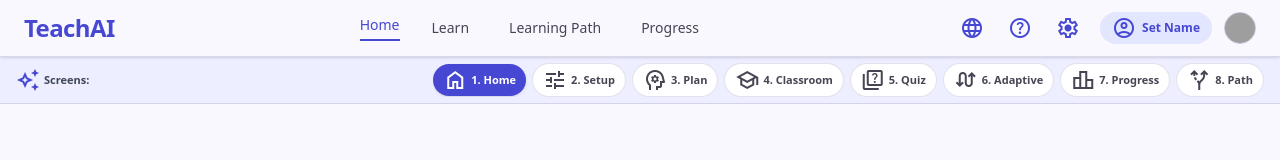
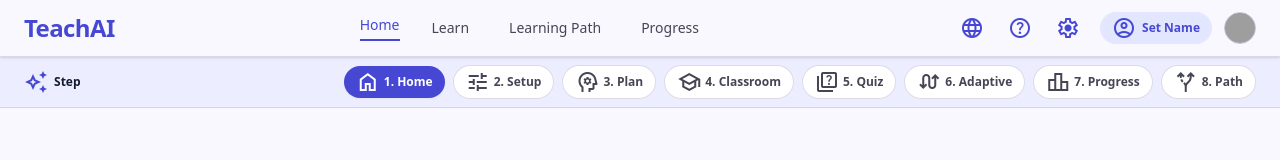
Before and after one commit to bikram73/Teach_AI, a React (Vite) app: page / in a window 1280 px wide. Shown: the top 160 px of the page. Built offline with nearby package versions, Linux system fonts and the light colour scheme; grey boxes are pictures that could not be loaded.

Commit message:
first commit

```diff
--- a/src/App.tsx
+++ b/src/App.tsx
@@ -115,26 +115,29 @@ export default function App() {
       />
 
       {/* Screen Quick Switcher Ribbon */}
-      <div className="w-full py-1.5 px-4 text-xs flex items-center justify-between overflow-x-auto border-b z-30 transition-colors bg-[#eaedff]/80 text-[#131b2e]/80 border-[#c7c4d7]/60">
-        <div className="flex items-center gap-1 shrink-0 font-semibold text-[11px] mr-2">
+      <div className="w-full border-b z-30 transition-colors bg-[#eaedff]/90 backdrop-blur-xs text-[#131b2e]/90 border-[#c7c4d7]/60">
+        <div className="max-w-[1280px] mx-auto w-full py-1.5 px-3 sm:px-4 md:px-6 flex items-center justify-between gap-2 overflow-x-auto no-scrollbar">
+          <div className="flex items-center gap-1.5 shrink-0 font-semibold text-[11px] sm:text-xs text-[#131b2e]">
             <span className="material-symbols-outlined text-[15px] text-[#4648d4]">auto_awesome</span>
-          <span>Screens:</span>
+            <span className="hidden xs:inline">Navigation</span>
+            <span className="xs:hidden">Step</span>
           </div>
-        <div className="flex items-center gap-1.5 overflow-x-auto no-scrollbar">
+          <div className="flex items-center gap-1 sm:gap-1.5 md:gap-2 overflow-x-auto no-scrollbar scroll-smooth py-0.5">
             {screenLabels.map((s) => (
               <button
                 key={s.id}
                 onClick={() => handleProtectedNavigate(s.id)}
-              className={`px-2.5 py-1 rounded-full text-[11px] font-semibold flex items-center gap-1 transition-all whitespace-nowrap cursor-pointer ${
+                className={`px-2.5 sm:px-3 py-1 rounded-full text-[11px] sm:text-xs font-semibold flex items-center gap-1 transition-all whitespace-nowrap cursor-pointer shrink-0 ${
                   currentScreen === s.id
-                  ? 'bg-[#4648d4] text-white shadow-sm'
-                  : 'bg-white hover:bg-[#f2f3ff] text-[#464554] border border-[#c7c4d7]/50'
+                    ? 'bg-[#4648d4] text-white shadow-xs'
+                    : 'bg-white hover:bg-[#f2f3ff] text-[#464554] hover:text-[#131b2e] border border-[#c7c4d7]/60'
                 }`}
               >
-              <span className="material-symbols-outlined text-[13px]">{s.icon}</span>
-              {s.label}
+                <span className="material-symbols-outlined text-[13px] sm:text-[14px]">{s.icon}</span>
+                <span>{s.label}</span>
               </button>
             ))}
+          </div>
         </div>
       </div>
 
```
Lines whose indentation alone changed are shown as unchanged.
